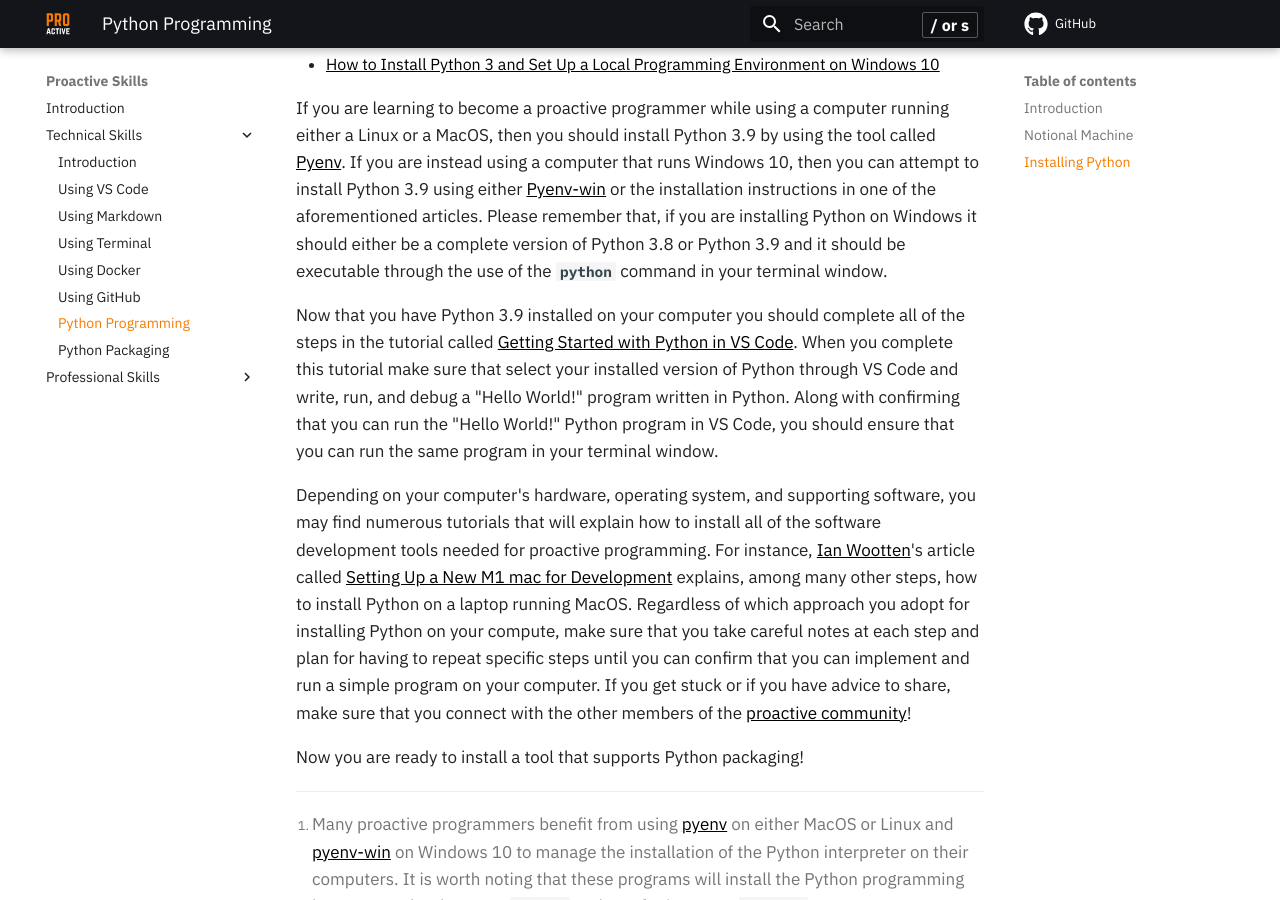
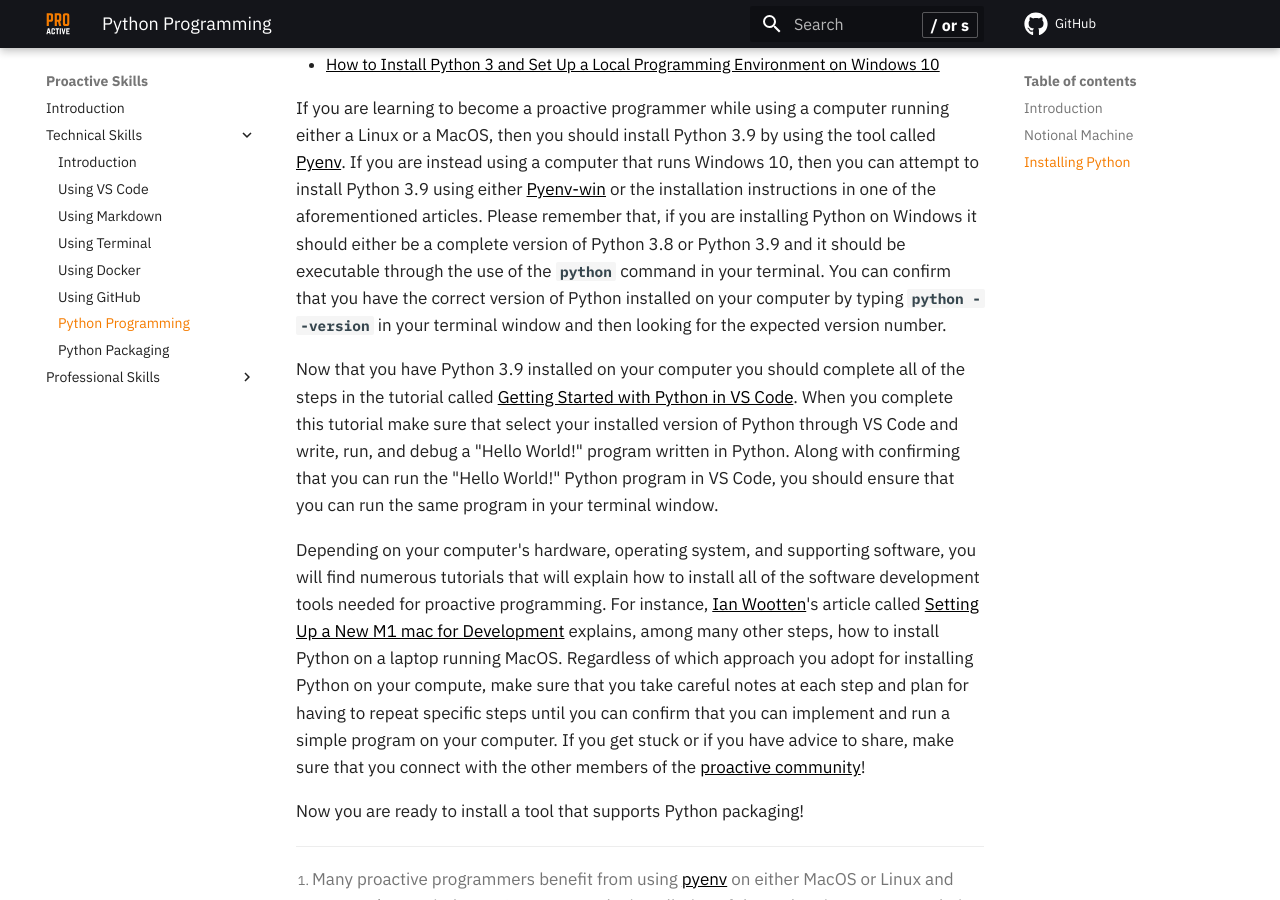
Before and after one commit to ProactiveProgrammers/www.proactiveprogrammers.com, an MkDocs documentation site: the page built from docs/proactive-skills/technical-skills/python-programming.md, in a window 1280 px wide and 900 px high, scrolled down 1526 px. Built offline with MkDocs 1.6.1 and Material for MkDocs 9.7.7, drawn with Linux system fonts in a browser that asks for light colours; comment, search, counter and statistics services are not loaded.

Commit message:
fix: Make small fixes to phrasing in the python-programming.

```diff
--- a/docs/proactive-skills/technical-skills/python-programming.md
+++ b/docs/proactive-skills/technical-skills/python-programming.md
@@ -74,7 +74,10 @@ using a computer that runs Windows 10, then you can attempt to install Python
 installation instructions in one of the aforementioned articles. Please remember
 that, if you are installing Python on Windows it should either be a complete
 version of Python 3.8 or Python 3.9 and it should be executable through the use
-of the `python` command in your terminal window.
+of the `python` command in your terminal. You can confirm that you have the
+correct version of Python installed on your computer by typing `python
+--version` in your terminal window and then looking for the expected version
+number.
 
 Now that you have Python 3.9 installed on your computer you should complete all
 of the steps in the tutorial called [Getting Started with Python in VS
@@ -86,7 +89,7 @@ Python program in VS Code, you should ensure that you can run the same program
 in your terminal window.
 
 Depending on your computer's hardware, operating system, and supporting
-software, you may find numerous tutorials that will explain how to install all
+software, you will find numerous tutorials that will explain how to install all
 of the software development tools needed for proactive programming. For
 instance, [Ian Wootten](https://www.ianwootten.co.uk/)'s article called [Setting
 Up a New M1 mac for
```
